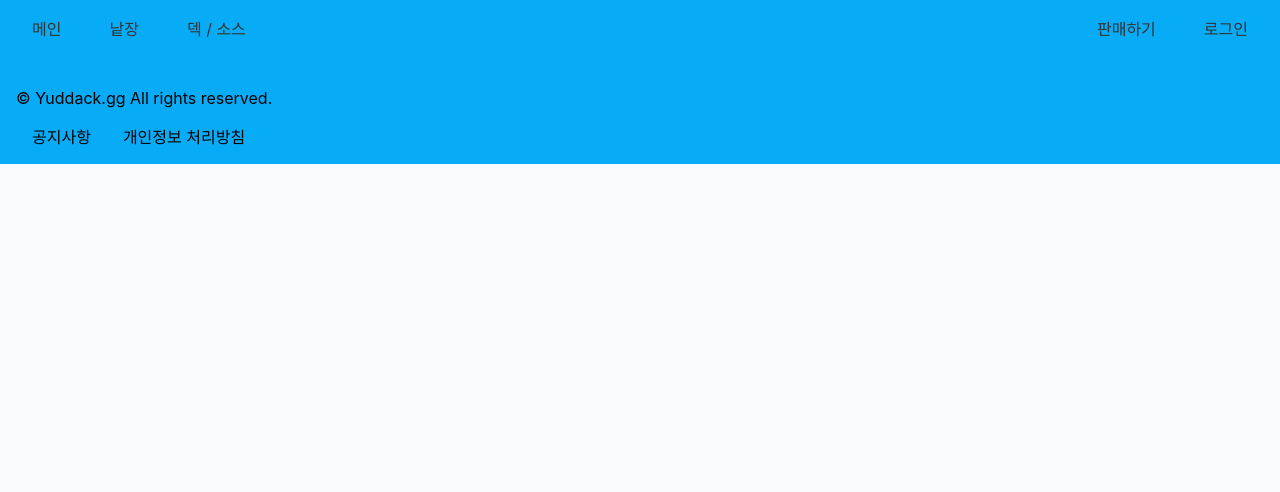
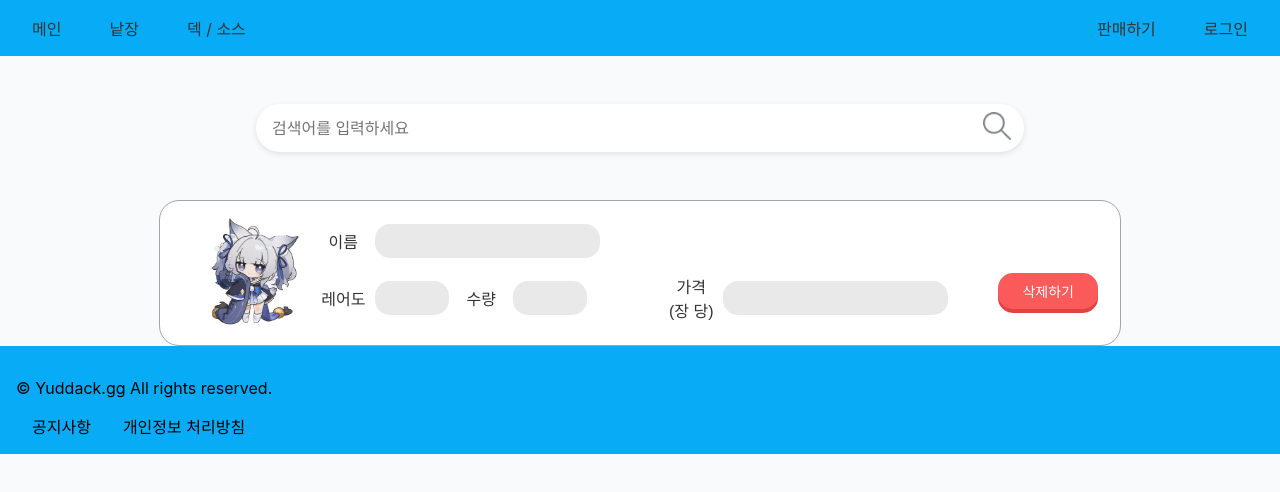
Before and after one commit to dlrdyd97/yuddack.gg_front, a React (Create React App) app: page /registerCard in a window 1280 px wide. Shown: the top 492 px of the page. Built offline with nearby package versions, Linux system fonts and the light colour scheme.

Commit message:
feat : 카드 등록 컴포넌트 추가

```diff
--- a/src/App.js
+++ b/src/App.js
@@ -5,6 +5,7 @@ import Result from "./pages/result/Result";
 import Header from "./components/header/Header";
 import Footer from "./components/footer/Footer";
 import "./styles/global/main.css";
+import RegisterCard from "./pages/register/RegisterCard";
 
 function App() {
   return (
@@ -15,6 +16,7 @@ function App() {
           <Route path="/" element={<Home />} />
           <Route path="/mypage/profile" element={<Profile />} />
           <Route path="/result" element={<Result />} />
+          <Route path="/registerCard" element={<RegisterCard />} />
         </Routes>
       </main>
       <Footer />
--- /dev/null
+++ b/src/components/sell/CardRegisterList.js
@@ -0,0 +1,49 @@
+import React from "react";
+import "../../styles/components/sell/CardRegisterList.css";
+
+const CardRegisterList = () => {
+  return (
+    <div className="register-item-container">
+      {/* 텍스트 정보 */}
+      <div className="register-info">
+        <div className="photo-div">
+          <img src="/images/E5B08FE9B597.png" alt="프로필사진" />
+        </div>
+        <div className="content-div">
+          <div className="top-section">
+            <div className="name-div">
+              <p className="item-description">이름</p>
+              <input type="text" className="item-input"></input>
+            </div>
+          </div>
+          <div className="bottom-section">
+            <div className="bottom-left">
+              <div className="rarity-div">
+                <p className="item-description">레어도</p>
+                <input type="text" className="item-input"></input>
+              </div>
+              <div className="quantity-div">
+                <p className="item-description">수량</p>
+                <input type="text" className="item-input"></input>
+              </div>
+            </div>
+            <div className="bottom-right">
+              <div className="price-div">
+                <p className="item-description">가격 (장 당)</p>
+                <input type="text" className="item-input"></input>
+              </div>
+            </div>
+          </div>
+        </div>
+        <div className="btn-div">
+          <button className="del-btn" style={{ visibility: "hidden" }}>
+            판매완료
+          </button>
+          <button className="del-btn">삭제하기</button>
+        </div>
+      </div>
+    </div>
+  );
+};
+
+export default CardRegisterList;
--- a/src/pages/home/Home.js
+++ b/src/pages/home/Home.js
@@ -1,13 +1,13 @@
-import { useNavigate } from 'react-router';
+import { useNavigate } from "react-router";
 
 function Home() {
-
-    const navigate = useNavigate();
+  const navigate = useNavigate();
 
   return (
     <>
-        <div onClick={() => navigate('/mypage/profile')}>마이페이지</div>
-        <div onClick={() => navigate('/result')}>검색결과</div>
+      <div onClick={() => navigate("/mypage/profile")}>마이페이지</div>
+      <div onClick={() => navigate("/result")}>검색결과</div>
+      <div onClick={() => navigate("/registerCard")}>등록</div>
     </>
   );
 }
--- /dev/null
+++ b/src/pages/register/RegisterCard.js
@@ -0,0 +1,17 @@
+import React from "react";
+import SearchBar from "../../components/searchBar/SearchBar";
+import CardRegisterList from "../../components/sell/CardRegisterList";
+import "../../styles/components/register/registerCard.css";
+
+const RegisterCard = (props) => {
+  return (
+    <div className="registerCard-section">
+      <div className="content-center">
+        <SearchBar />
+        <CardRegisterList />
+      </div>
+    </div>
+  );
+};
+
+export default RegisterCard;
--- /dev/null
+++ b/src/styles/components/register/registerCard.css
@@ -0,0 +1,6 @@
+.content-center {
+    display: flex;
+    align-items: center;
+    flex-direction: column;
+    gap: 3rem;
+}
--- a/src/styles/components/searchBar/SearchBar.css
+++ b/src/styles/components/searchBar/SearchBar.css
@@ -9,6 +9,7 @@
     outline: none;
     box-shadow: 0 2px 6px rgba(0, 0, 0, 0.1);  /* 부드럽고 자연스러운 그림자 */
     transition: box-shadow 0.3s ease; /* 포커스 시 부드러운 전환 효과 */
+    margin-top: 3rem;
 }
 
 .search-input {
--- /dev/null
+++ b/src/styles/components/sell/CardRegisterList.css
@@ -0,0 +1,126 @@
+.register-item-container {
+    width: 70%;
+    height: 5rem;
+    display: flex;
+    align-items: center;
+    padding: 2rem;
+    font-family: Arial, sans-serif;
+    border: #A3A5A9 1px solid;
+    border-radius: 20px;
+    background: white;
+}
+
+.search-bar {
+    display: flex;
+    justify-content: center;
+}
+
+.register-info {
+    display: flex;
+    align-items: center;
+    width: 100%;
+    height: 100%;
+}
+
+.photo-div {
+    width: 15%;
+    height: 150%;
+}
+
+.photo-div img {
+    height: 100%; /* 비율 유지 */
+    width: auto; /* 부모의 가로 크기에 맞춤 */
+    object-fit: cover; /* 필요 시 이미지 잘라내기 */
+  }
+
+.content-div {
+    width: 80%;
+}
+
+.btn-div {
+    width: 10%;
+}
+
+.name-div {
+    display: flex;
+    gap: 0.5rem;
+    padding-bottom: 1rem;
+    align-items: center;
+}
+.rarity-div {
+    display: flex;
+    gap: 0.5rem;
+    align-items: center;
+}
+.quantity-div {
+    display: flex;
+    gap: 0.5rem;
+    align-items: center;
+}
+.price-div {
+    display: flex;
+    gap: 0.5rem;
+    align-items: center;
+}
+.content-div .top-section {
+    display: flex;
+    gap: 0.5rem;
+    width:40%;
+}
+.content-div .bottom-section {
+    display: flex;
+    gap: 5rem;
+    width : 80%;
+}
+
+.bottom-section .bottom-left {
+    display: flex;
+    gap: 0.5rem;
+    width: 50%;
+}
+.bottom-section .bottom-right {
+    display: flex;
+    gap: 0.5rem;
+    width: 50%;
+}
+
+.register-item-container .item-description {
+    margin: 0;
+    font-size: 16px;
+    color: #333;
+    width: 3rem;
+    text-align: center;
+}
+
+.register-item-container input {
+    height: 2rem;
+    font-size: 16px;
+    border: 0;
+    border-radius: 15px;
+    outline: none;
+    padding-left: 1rem;
+    background-color: rgb(233, 233, 233);
+  }
+
+  .bottom-left input {
+    width : 3.5rem;
+  }
+
+.register-item-container button {
+    position: relative;
+    border: 0;
+    display: inline-block;
+    text-align: center;
+    color: white;
+    padding: 0.5rem 1.5rem;
+    font-size: 14px;
+    background-color: #fa5a5a;
+    box-shadow: 0px 4px 0px #E04342;
+    white-space: nowrap;
+    border-radius: 15px;
+}
+
+.register-item-container button:hover {
+    opacity: 0.8;
+    cursor: pointer;
+}
```
Also changed, not shown: public/images/E5B08FE9B597.png (added).
